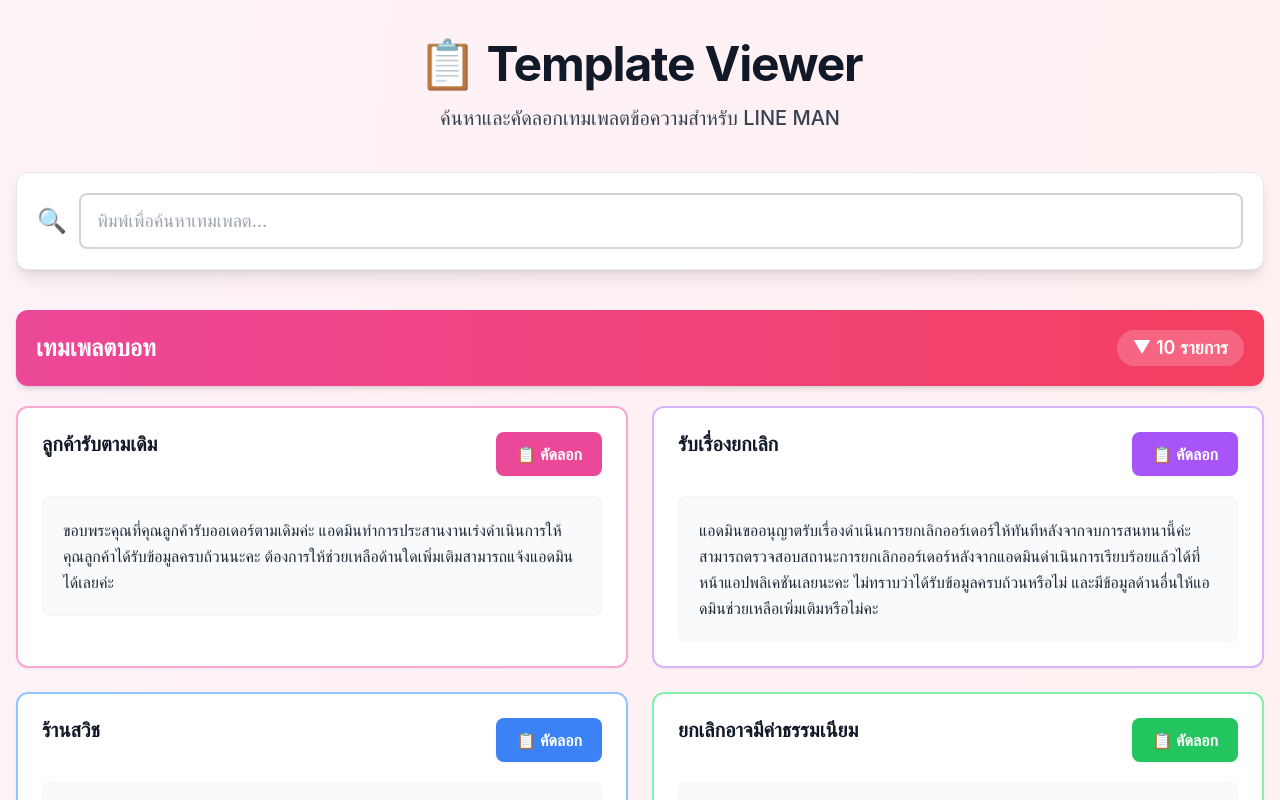
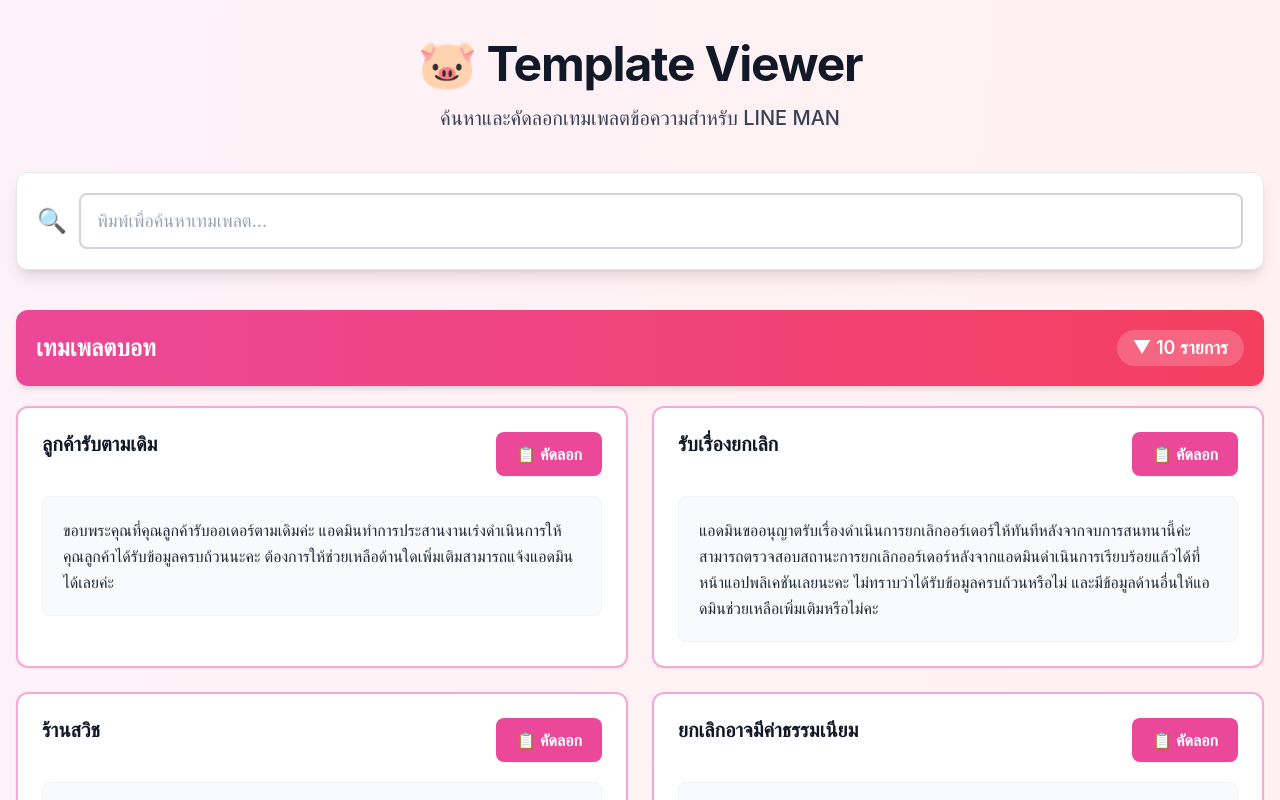
Before and after one commit to warakon1301/khai-assistants, a Next.js app: page / in a window 1280 px wide. Shown: the top 800 px of the page. Built offline with nearby package versions, Linux system fonts and the light colour scheme.

Commit message:
Update favicon to pig emoji and fix card colors to match category colors

```diff
--- a/app/page.tsx
+++ b/app/page.tsx
@@ -13,7 +13,7 @@ export default function Home() {
         {/* Header */}
         <div className="text-center mb-10">
           <h1 className="text-5xl font-bold text-gray-900 mb-4 tracking-tight">
-            📋 Template Viewer
+            🐷 Template Viewer
           </h1>
           <p className="text-gray-700 text-xl font-medium">
             ค้นหาและคัดลอกเทมเพลตข้อความสำหรับ LINE MAN
--- a/components/TemplateCard.tsx
+++ b/components/TemplateCard.tsx
@@ -10,20 +10,26 @@ interface TemplateCardProps {
   };
   onCopy: (content: string) => void;
   cardIndex?: number;
+  categoryColors?: {
+    cardBorder: string;
+    cardHoverBorder: string;
+    cardButton: string;
+    cardButtonHover: string;
+  };
 }
 
 const cardColors = [
-  { border: 'border-pink-300', hoverBorder: 'hover:border-pink-400', button: 'bg-pink-500', buttonHover: 'hover:bg-pink-600' },
-  { border: 'border-purple-300', hoverBorder: 'hover:border-purple-400', button: 'bg-purple-500', buttonHover: 'hover:bg-purple-600' },
-  { border: 'border-blue-300', hoverBorder: 'hover:border-blue-400', button: 'bg-blue-500', buttonHover: 'hover:bg-blue-600' },
-  { border: 'border-green-300', hoverBorder: 'hover:border-green-400', button: 'bg-green-500', buttonHover: 'hover:bg-green-600' },
-  { border: 'border-orange-300', hoverBorder: 'hover:border-orange-400', button: 'bg-orange-500', buttonHover: 'hover:bg-orange-600' },
-  { border: 'border-teal-300', hoverBorder: 'hover:border-teal-400', button: 'bg-teal-500', buttonHover: 'hover:bg-teal-600' },
-  { border: 'border-rose-300', hoverBorder: 'hover:border-rose-400', button: 'bg-rose-500', buttonHover: 'hover:bg-rose-600' },
-  { border: 'border-indigo-300', hoverBorder: 'hover:border-indigo-400', button: 'bg-indigo-500', buttonHover: 'hover:bg-indigo-600' },
+  { cardBorder: 'border-pink-300', cardHoverBorder: 'hover:border-pink-400', cardButton: 'bg-pink-500', cardButtonHover: 'hover:bg-pink-600' },
+  { cardBorder: 'border-purple-300', cardHoverBorder: 'hover:border-purple-400', cardButton: 'bg-purple-500', cardButtonHover: 'hover:bg-purple-600' },
+  { cardBorder: 'border-blue-300', cardHoverBorder: 'hover:border-blue-400', cardButton: 'bg-blue-500', cardButtonHover: 'hover:bg-blue-600' },
+  { cardBorder: 'border-green-300', cardHoverBorder: 'hover:border-green-400', cardButton: 'bg-green-500', cardButtonHover: 'hover:bg-green-600' },
+  { cardBorder: 'border-orange-300', cardHoverBorder: 'hover:border-orange-400', cardButton: 'bg-orange-500', cardButtonHover: 'hover:bg-orange-600' },
+  { cardBorder: 'border-teal-300', cardHoverBorder: 'hover:border-teal-400', cardButton: 'bg-teal-500', cardButtonHover: 'hover:bg-teal-600' },
+  { cardBorder: 'border-rose-300', cardHoverBorder: 'hover:border-rose-400', cardButton: 'bg-rose-500', cardButtonHover: 'hover:bg-rose-600' },
+  { cardBorder: 'border-indigo-300', cardHoverBorder: 'hover:border-indigo-400', cardButton: 'bg-indigo-500', cardButtonHover: 'hover:bg-indigo-600' },
 ];
 
-export default function TemplateCard({ template, onCopy, cardIndex = 0 }: TemplateCardProps) {
+export default function TemplateCard({ template, onCopy, cardIndex = 0, categoryColors }: TemplateCardProps) {
   const [copied, setCopied] = useState(false);
 
   const handleCopy = () => {
@@ -32,21 +38,21 @@ export default function TemplateCard({ template, onCopy, cardIndex = 0 }: Templa
     setTimeout(() => setCopied(false), 2000);
   };
 
-  const colors = cardColors[cardIndex % cardColors.length];
+  const colors = categoryColors || cardColors[cardIndex % cardColors.length];
 
   return (
-    <div className={`bg-white rounded-xl shadow-sm border-2 ${colors.border} ${colors.hoverBorder} p-6 hover:shadow-md transition-all`}>
+        <div className={`bg-white rounded-xl shadow-sm border-2 ${colors.cardBorder} ${colors.cardHoverBorder} p-6 hover:shadow-md transition-all`}>
       <div className="flex justify-between items-start mb-5">
         <h3 className="text-xl font-bold text-gray-900 flex-1 leading-tight mr-4">
           {template.title}
         </h3>
         <button
           onClick={handleCopy}
-          className={`flex-shrink-0 px-5 py-2.5 rounded-lg text-base font-semibold transition-all shadow-sm ${
-            copied
-              ? 'bg-green-500 text-white shadow-green-200'
-              : `${colors.button} text-white ${colors.buttonHover} hover:shadow-md active:scale-95`
-          }`}
+              className={`flex-shrink-0 px-5 py-2.5 rounded-lg text-base font-semibold transition-all shadow-sm ${
+                copied
+                  ? 'bg-green-500 text-white shadow-green-200'
+                  : `${colors.cardButton} text-white ${colors.cardButtonHover} hover:shadow-md active:scale-95`
+              }`}
         >
           {copied ? '✓ คัดลอกแล้ว' : '📋 คัดลอก'}
         </button>
--- a/components/TemplateCategorySection.tsx
+++ b/components/TemplateCategorySection.tsx
@@ -11,12 +11,30 @@ interface TemplateCategorySectionProps {
 }
 
 const categoryColors = [
-  { from: 'from-pink-500', to: 'to-rose-500', hoverFrom: 'hover:from-pink-600', hoverTo: 'hover:to-rose-600' }, // เทมเพลตบอท
-  { from: 'from-purple-500', to: 'to-indigo-500', hoverFrom: 'hover:from-purple-600', hoverTo: 'hover:to-indigo-600' }, // แชทบอท
-  { from: 'from-blue-500', to: 'to-cyan-500', hoverFrom: 'hover:from-blue-600', hoverTo: 'hover:to-cyan-600' }, // เทมเพลตใช้บ่อย
-  { from: 'from-green-500', to: 'to-emerald-500', hoverFrom: 'hover:from-green-600', hoverTo: 'hover:to-emerald-600' }, // คนขับกรอกเคลม
-  { from: 'from-orange-500', to: 'to-amber-500', hoverFrom: 'hover:from-orange-600', hoverTo: 'hover:to-amber-600' }, // ยกเลิกออร์เดอร์
-  { from: 'from-teal-500', to: 'to-sky-500', hoverFrom: 'hover:from-teal-600', hoverTo: 'hover:to-sky-600' }, // บันทึกเคสทั่วไป
+  {
+    from: 'from-pink-500', to: 'to-rose-500', hoverFrom: 'hover:from-pink-600', hoverTo: 'hover:to-rose-600',
+    cardBorder: 'border-pink-300', cardHoverBorder: 'hover:border-pink-400', cardButton: 'bg-pink-500', cardButtonHover: 'hover:bg-pink-600'
+  }, // เทมเพลตบอท
+  {
+    from: 'from-purple-500', to: 'to-indigo-500', hoverFrom: 'hover:from-purple-600', hoverTo: 'hover:to-indigo-600',
+    cardBorder: 'border-purple-300', cardHoverBorder: 'hover:border-purple-400', cardButton: 'bg-purple-500', cardButtonHover: 'hover:bg-purple-600'
+  }, // แชทบอท
+  {
+    from: 'from-blue-500', to: 'to-cyan-500', hoverFrom: 'hover:from-blue-600', hoverTo: 'hover:to-cyan-600',
+    cardBorder: 'border-blue-300', cardHoverBorder: 'hover:border-blue-400', cardButton: 'bg-blue-500', cardButtonHover: 'hover:bg-blue-600'
+  }, // เทมเพลตใช้บ่อย
+  {
+    from: 'from-green-500', to: 'to-emerald-500', hoverFrom: 'hover:from-green-600', hoverTo: 'hover:to-emerald-600',
+    cardBorder: 'border-green-300', cardHoverBorder: 'hover:border-green-400', cardButton: 'bg-green-500', cardButtonHover: 'hover:bg-green-600'
+  }, // คนขับกรอกเคลม
+  {
+    from: 'from-orange-500', to: 'to-amber-500', hoverFrom: 'hover:from-orange-600', hoverTo: 'hover:to-amber-600',
+    cardBorder: 'border-orange-300', cardHoverBorder: 'hover:border-orange-400', cardButton: 'bg-orange-500', cardButtonHover: 'hover:bg-orange-600'
+  }, // ยกเลิกออร์เดอร์
+  {
+    from: 'from-teal-500', to: 'to-sky-500', hoverFrom: 'hover:from-teal-600', hoverTo: 'hover:to-sky-600',
+    cardBorder: 'border-teal-300', cardHoverBorder: 'hover:border-teal-400', cardButton: 'bg-teal-500', cardButtonHover: 'hover:bg-teal-600'
+  }, // บันทึกเคสทั่วไป
 ];
 
 export default function TemplateCategorySection({
@@ -65,6 +83,7 @@ export default function TemplateCategorySection({
                 template={template}
                 onCopy={handleCopy}
                 cardIndex={index}
+                categoryColors={colors}
               />
             ))}
           </div>
```
Also changed, not shown: public/favicon.svg, 1 other file (tests, documents, lock files or other folders). Lines whose indentation alone changed are shown as unchanged.
